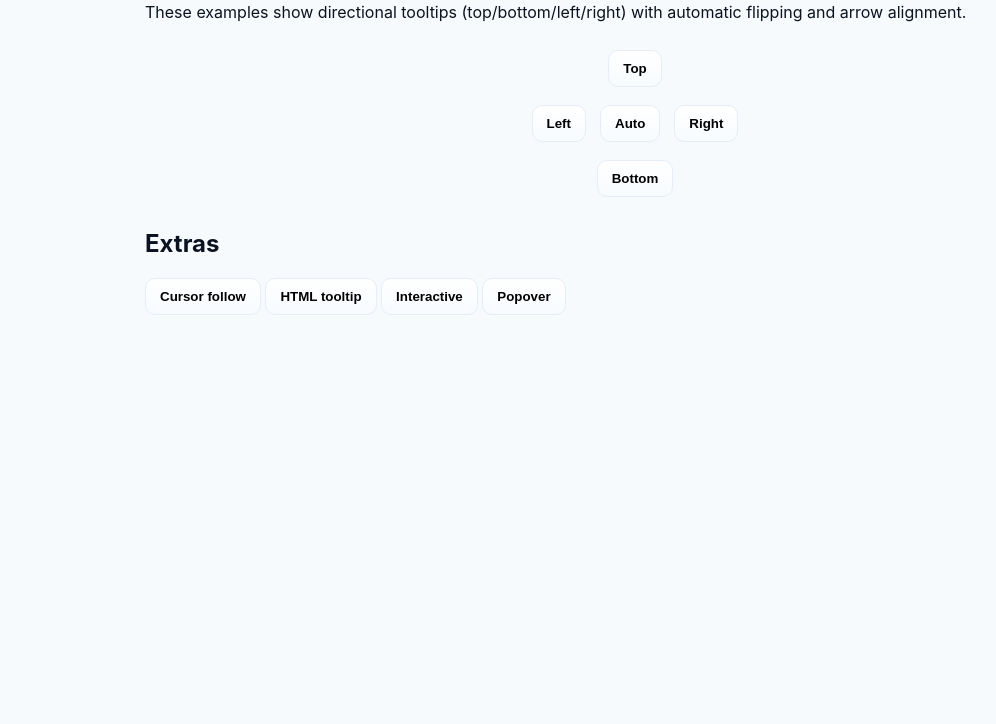
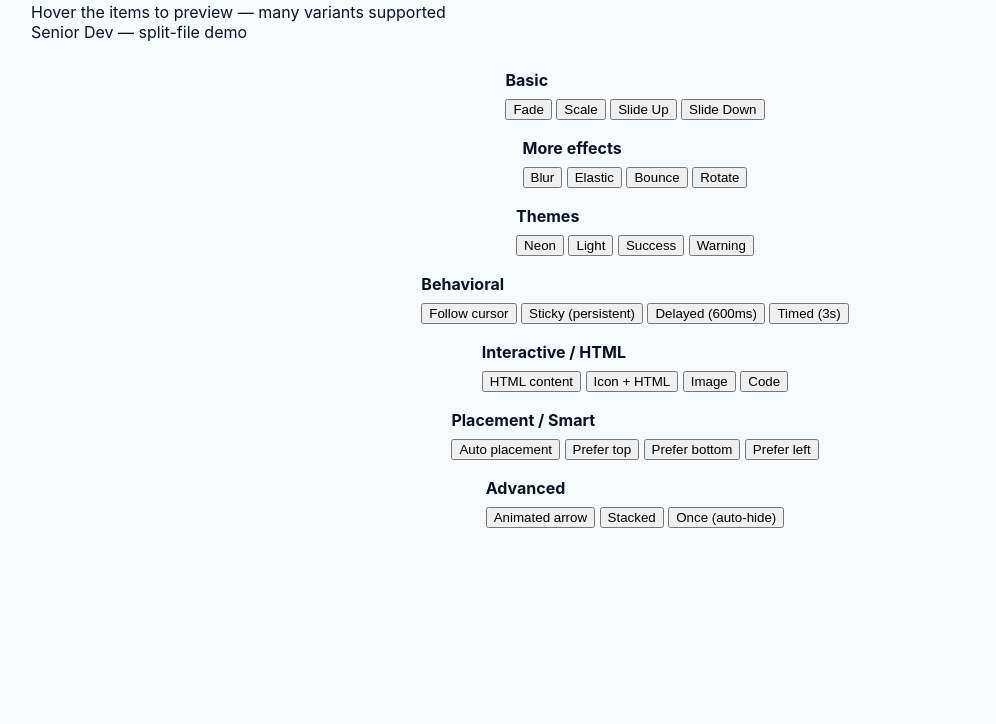
Before and after one commit to lecelechavarre/Effect-Viewer, a plain HTML site: page index.html in a window 1280 px wide. Shown: the part 76-800 px from the top of the page, without its empty margins (5-1001 px from the left). Drawn offline with Linux system fonts and the light colour scheme.

Commit message:
Update index.html

```diff
--- a/index.html
+++ b/index.html
@@ -3,41 +3,94 @@
 <head>
   <meta charset="utf-8" />
   <meta name="viewport" content="width=device-width,initial-scale=1" />
-  <title>Smart Directional Tooltips + Popovers</title>
-  <link rel="stylesheet" href="css/style.css" />
+  <title>Comprehensive Tooltip Effects — Split Files</title>
+  <link rel="stylesheet" href="css/style.css">
 </head>
 <body>
-  <main class="page">
-    <h1>Smart Directional Tooltips + Popovers</h1>
-    <p>
-      These examples show directional tooltips (top/bottom/left/right) with automatic flipping and arrow alignment.
-    </p>
+  <header class="page-header">
+    <div>
+      <h1>Comprehensive Tooltip Effects — Demo</h1>
+      <div class="label">Hover the items to preview — many variants supported</div>
+    </div>
+    <div class="label">Senior Dev — split-file demo</div>
+  </header>
 
-    <div class="grid">
-      <div class="cell top-row">
-        <button class="demo" data-tooltip="Top tooltip" data-placement="top">Top</button>
-      </div>
-
-      <div class="cell middle-row">
-        <button class="demo" data-tooltip="Left tooltip" data-placement="left">Left</button>
-        <button class="demo" data-tooltip="Center tooltip (auto)" data-placement="auto">Auto</button>
-        <button class="demo" data-tooltip="Right tooltip" data-placement="right">Right</button>
-      </div>
-
-      <div class="cell bottom-row">
-        <button class="demo" data-tooltip="Bottom tooltip" data-placement="bottom">Bottom</button>
+  <main class="grid">
+    <div class="card">
+      <div class="row" style="margin-bottom:8px"><strong>Basic</strong></div>
+      <div class="row">
+        <button class="btn small" data-tooltip="Simple fade tooltip" data-effect="fade">Fade</button>
+        <button class="btn small" data-tooltip="Scale tooltip" data-effect="scale">Scale</button>
+        <button class="btn small" data-tooltip="Slide up" data-effect="slide-up">Slide Up</button>
+        <button class="btn small" data-tooltip="Slide down" data-effect="slide-down">Slide Down</button>
       </div>
     </div>
 
-    <section class="more">
-      <h2>Extras</h2>
-      <button id="followBtn" class="demo" data-tooltip="Follow cursor" data-follow="true">Cursor follow</button>
-      <button id="htmlBtn" class="demo" data-tooltip-html="<strong>Bold</strong> <em>HTML</em> inside" data-placement="top">HTML tooltip</button>
-      <button id="interactiveBtn" class="demo" data-tooltip="Interactive tooltip" data-interactive="true">Interactive</button>
-      <button id="popoverBtn" class="demo" data-popover="This is a popover card with an input.<br><input placeholder='Type...'/>" aria-expanded="false">Popover</button>
-    </section>
+    <div class="card">
+      <div class="row" style="margin-bottom:8px"><strong>More effects</strong></div>
+      <div class="row">
+        <button class="btn small" data-tooltip="Blur effect" data-effect="blur">Blur</button>
+        <button class="btn small" data-tooltip="Elastic pop" data-effect="elastic">Elastic</button>
+        <button class="btn small" data-tooltip="Bounce" data-effect="bounce">Bounce</button>
+        <button class="btn small" data-tooltip="Rotate 3D" data-effect="rotate">Rotate</button>
+      </div>
+    </div>
+
+    <div class="card">
+      <div class="row" style="margin-bottom:8px"><strong>Themes</strong></div>
+      <div class="row">
+        <button class="btn small" data-tooltip="Neon theme" data-theme="neon" data-effect="scale">Neon</button>
+        <button class="btn small" data-tooltip="Light theme" data-theme="light" data-effect="fade">Light</button>
+        <button class="btn small" data-tooltip="Success theme" data-theme="success">Success</button>
+        <button class="btn small" data-tooltip="Warning theme" data-theme="warning">Warning</button>
+      </div>
+    </div>
+
+    <div class="card">
+      <div class="row" style="margin-bottom:8px"><strong>Behavioral</strong></div>
+      <div class="row">
+        <button class="btn small" data-tooltip="I follow your cursor" data-effect="scale" data-follow="true">Follow cursor</button>
+        <button class="btn small" data-tooltip="I persist until click" data-effect="fade" data-sticky="true">Sticky (persistent)</button>
+        <button class="btn small" data-tooltip="I appear after delay" data-effect="fade" data-delay="600">Delayed (600ms)</button>
+        <button class="btn small" data-tooltip="Short life (3s) with progress" data-effect="fade" data-duration="3000" data-progress="true">Timed (3s)</button>
+      </div>
+    </div>
+
+    <div class="card">
+      <div class="row" style="margin-bottom:8px"><strong>Interactive / HTML</strong></div>
+      <div class="row">
+        <button class="btn small" data-tooltip-html="<strong>Bold</strong><br/><em>HTML content</em>" data-effect="scale" data-interactive="true">HTML content</button>
+
+        <button class="btn small" data-tooltip-html="<div class='t-row'><span class='t-icon'>💡</span><div><strong>Tip</strong><div class='label' style='color:inherit;opacity:.9'>An icon + text</div></div></div>" data-interactive="true">Icon + HTML</button>
+
+        <button class="btn small" data-tooltip-html="<img class='t-img' src='https://picsum.photos/300/140?random=3' alt='sample'/>" data-interactive="true">Image</button>
+
+        <button class="btn small" data-tooltip-html='<pre>const x = 42;\nconsole.log(x)</pre>' data-interactive="true" data-effect="scale">Code</button>
+      </div>
+    </div>
+
+    <div class="card">
+      <div class="row" style="margin-bottom:8px"><strong>Placement / Smart</strong></div>
+      <div class="row">
+        <button class="btn small" style="margin-left:auto" data-tooltip="Auto placed near edges" data-placement="auto">Auto placement</button>
+        <button class="btn small" data-tooltip="I prefer top" data-placement="top">Prefer top</button>
+        <button class="btn small" data-tooltip="I prefer bottom" data-placement="bottom">Prefer bottom</button>
+        <button class="btn small" data-tooltip="I prefer left" data-placement="left">Prefer left</button>
+      </div>
+    </div>
+
+    <div class="card">
+      <div class="row" style="margin-bottom:8px"><strong>Advanced</strong></div>
+      <div class="row">
+        <button class="btn small" data-tooltip="Animated arrow" data-animate-arrow="true">Animated arrow</button>
+        <button class="btn small" data-tooltip="Stacked tooltips" data-effect="fade" id="stackBtn">Stacked</button>
+        <button class="btn small" data-tooltip="Auto hide unless hovered" data-sticky="once" data-duration="4000">Once (auto-hide)</button>
+      </div>
+    </div>
+
   </main>
 
-  <script src="js/ui-tooltips.js"></script>
+  <!-- JS module -->
+  <script type="module" src="js/ui-tooltips.js"></script>
 </body>
 </html>
```
